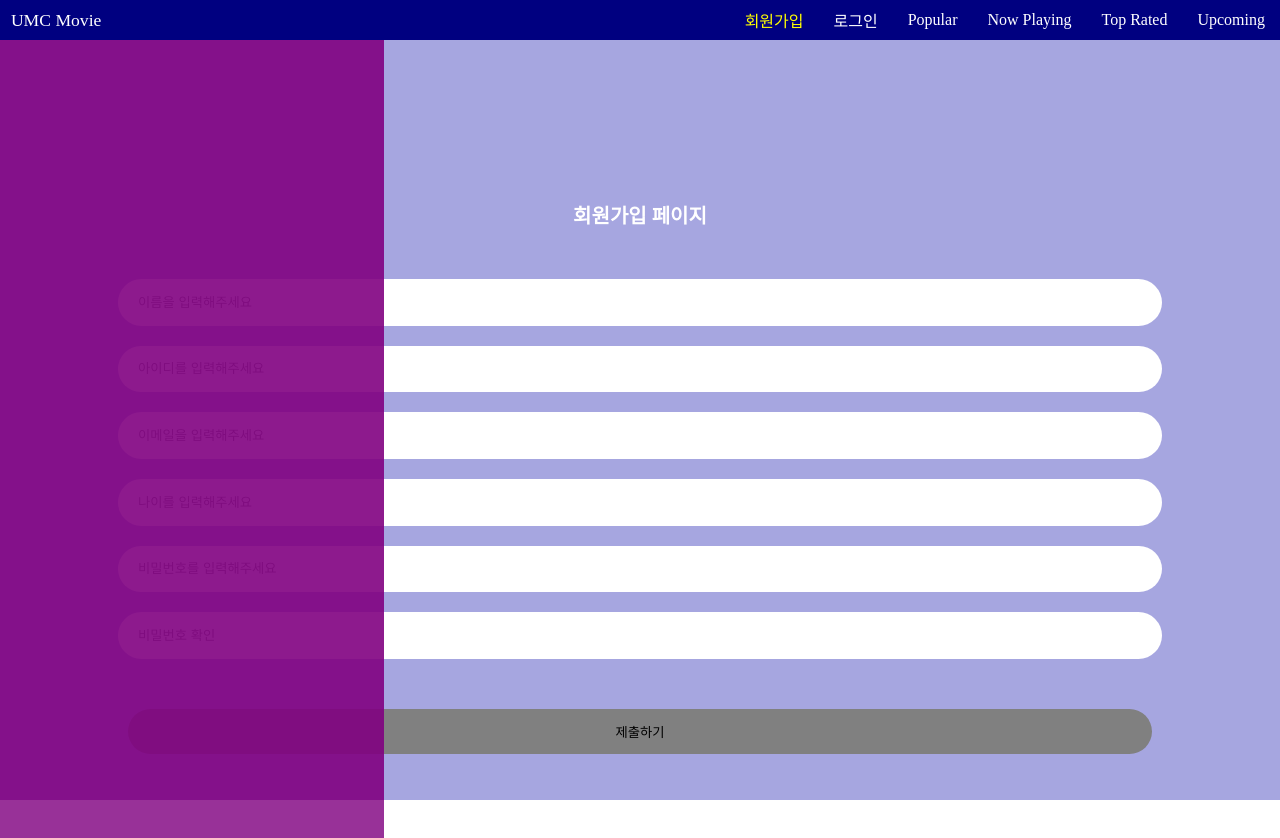
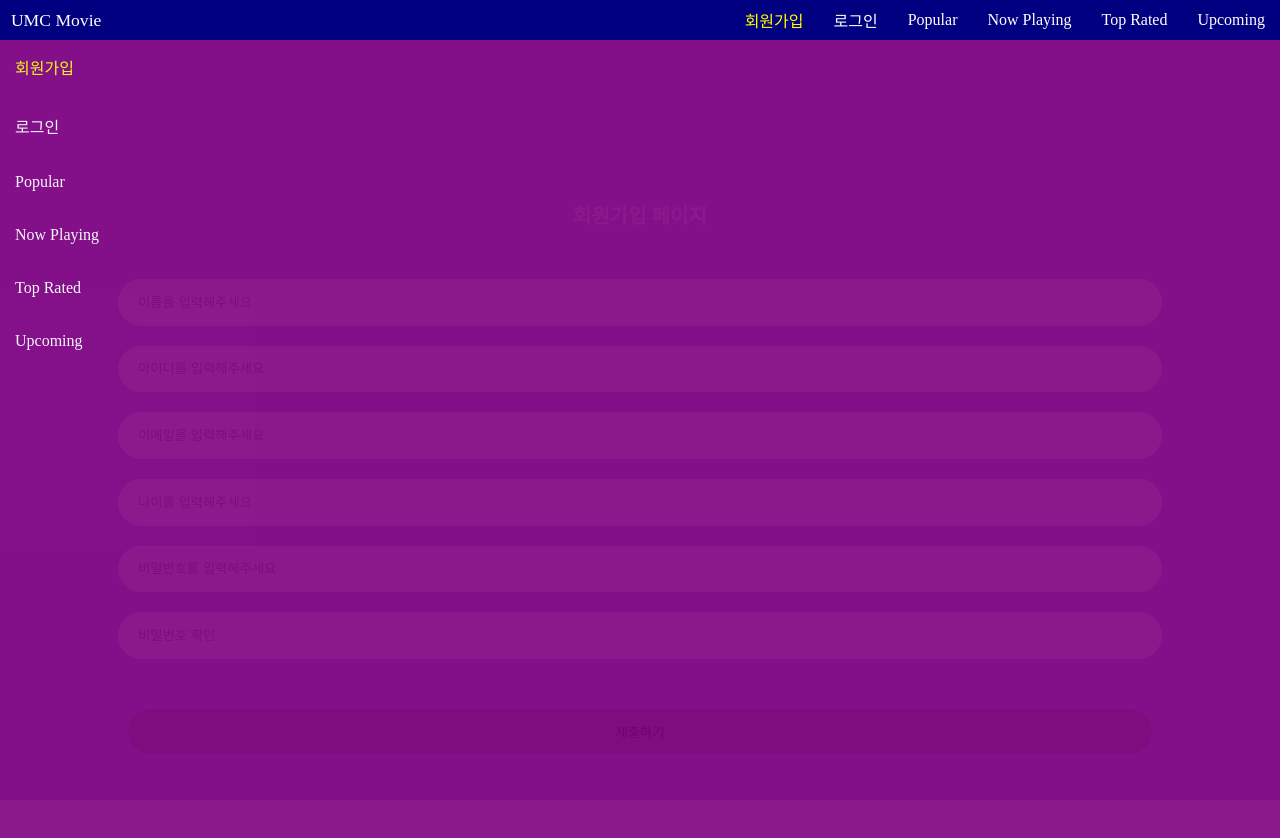
Before and after one commit to nabitang12/https---github.com-nabitang12-week3, a React (Vite) app: page /signup in a window 1280 px wide. Built offline with nearby package versions, Linux system fonts and the light colour scheme.

Commit message:
modified:   src/components/Sidebar.jsx 	modified:   src/headers/header.jsx

```diff
--- a/src/components/Sidebar.jsx
+++ b/src/components/Sidebar.jsx
@@ -1,19 +1,6 @@
 import styled from "styled-components";
 import { useNavigate, Link } from "react-router-dom";
 import { useState } from "react";
-
-const Container = styled.div`
-  width: 100%;
-  height: 100%;
-  background-color: purple;
-  display: flex;
-  flex-direction: column;
-  position: fixed;
-  top: 5%;
-  gap: 5px;
-  opacity: 0.9;
-  z-index: 1;
-`;
 
 const StyleLink = styled(Link)`
   text-decoration: none;
@@ -43,7 +30,7 @@ const Sidebar = () => {
   };
 
   return (
-    <Container>
+    <>
       {isLoggedin ? null : (
         <StyleLink to="/signup" active={location.pathname == "/signup"}>
           회원가입
@@ -72,7 +59,7 @@ const Sidebar = () => {
       <StyleLink to="/Upcoming" active={location.pathname == "/Upcoming"}>
         Upcoming
       </StyleLink>
-    </Container>
+    </>
   );
 };
 
--- a/src/headers/header.jsx
+++ b/src/headers/header.jsx
@@ -26,7 +26,9 @@ const Box = styled(motion.div)`
   position: fixed;
   gap: 5px;
   opacity: 0.9;
+  top: 5%;
   z-index: 1;
+  left: 100%;
 `;
 const LoginBackground = styled.div`
   color: white;
@@ -92,6 +94,10 @@ const Header = () => {
       navigate("/");
     }
   };
+  const variants = {
+    open: { x: "100%" },
+    closed: { x: "-100%" },
+  };
   return (
     <>
       <Container>
@@ -146,15 +152,14 @@ const Header = () => {
         </MenuContainer>
       </Container>
 
-      {isOpen ? null : (
-        <Box
-          initial="hidden"
-          animate={{ x: "-70%" }}
-          transition={{ ease: "easeOut", duration: 0.5 }}
-        >
-          <Sidebar isOpen={isOpen} />
-        </Box>
-      )}
+      <Box
+        initial="hidden"
+        animate={isOpen ? "open" : "closed"}
+        transition={{ ease: "easeOut", duration: 1 }}
+        variants={variants}
+      >
+        <Sidebar isOpen={isOpen} />
+      </Box>
     </>
   );
 };
```
